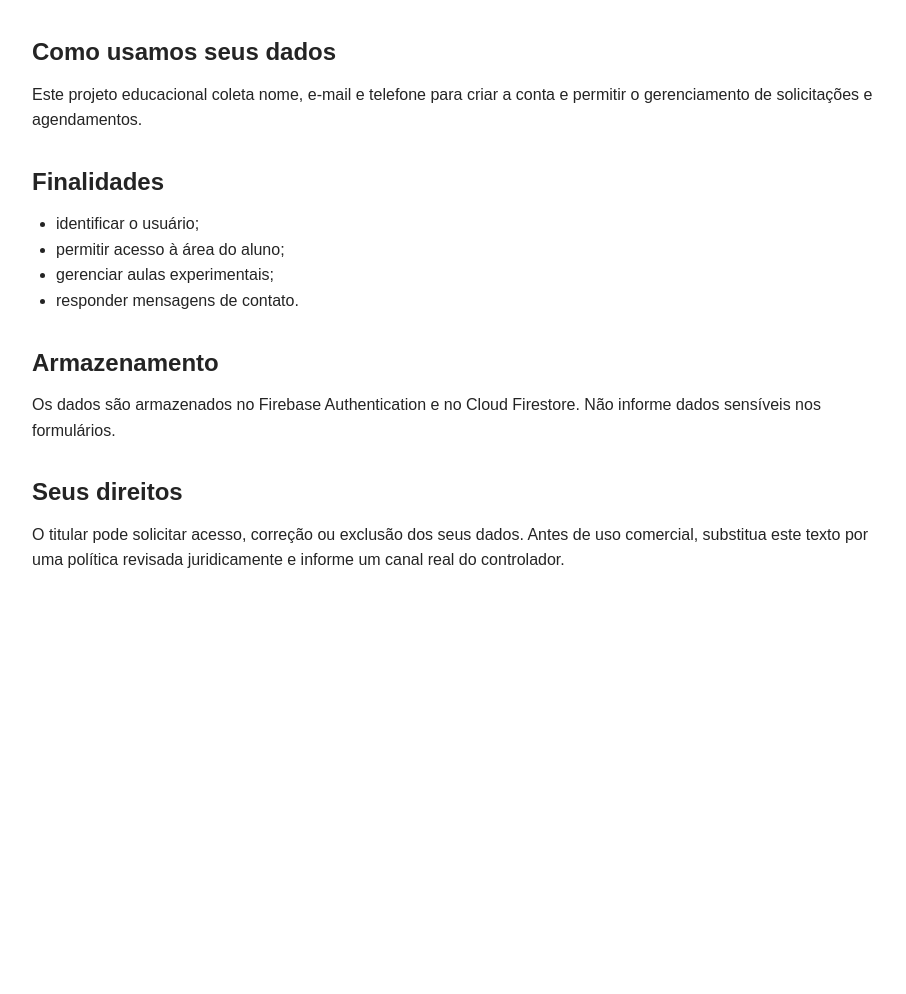
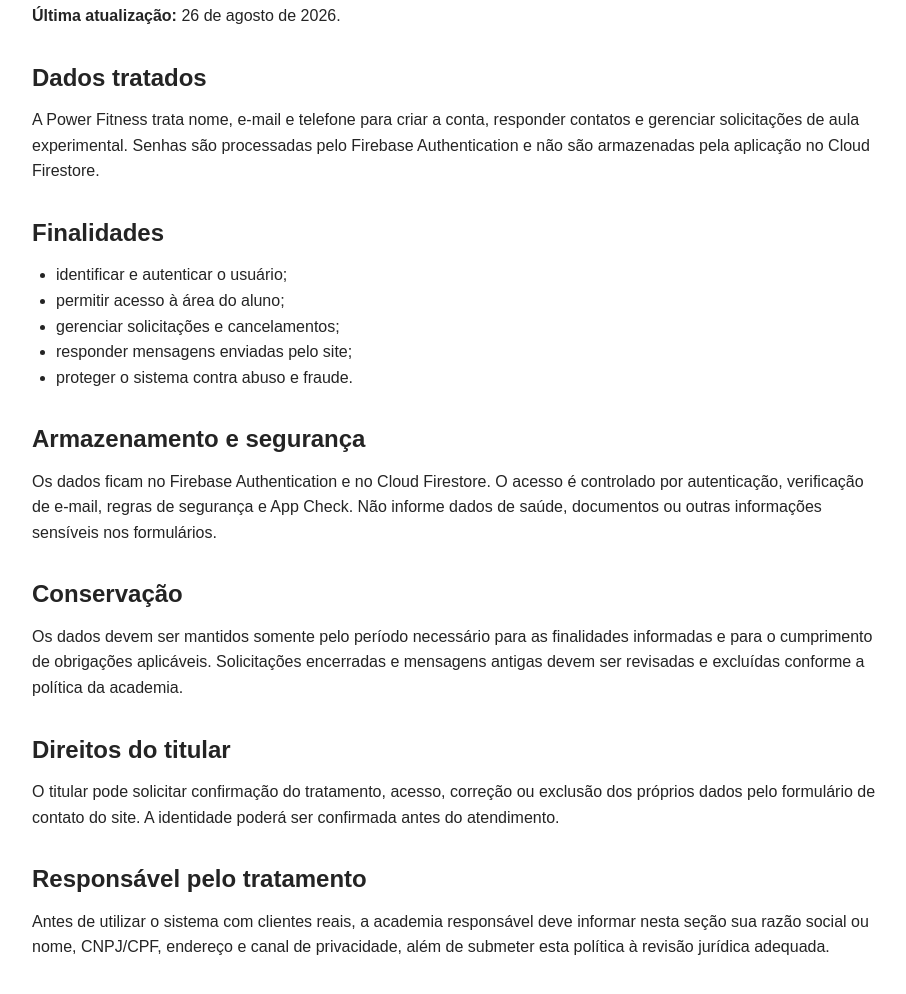
Before and after one commit to allander09/academia-power-fitness, a website: page html/privacidade.html in a window 1280 px wide. Shown: the part 148-1142 px from the top of the page, without its empty margins (183-1089 px from the left). Before the commit the page ends 800 px from the top, so only its background shows below. Drawn offline with Linux system fonts and the light colour scheme.

Commit message:
Power Fitness 2.2: atualiza html/privacidade.html

```diff
--- a/html/privacidade.html
+++ b/html/privacidade.html
@@ -2,17 +2,28 @@
 <html lang="pt-BR">
 <head>
   <meta charset="UTF-8"><meta name="viewport" content="width=device-width, initial-scale=1.0">
+  <meta name="description" content="Política de Privacidade da Power Fitness.">
+  <meta name="robots" content="noindex">
   <title>Política de Privacidade | Power Fitness</title>
+  <link rel="icon" href="../assets/favicon.svg" type="image/svg+xml">
   <link rel="stylesheet" href="../css/style.css">
 </head>
 <body>
   <header class="cabecalho-interno"><h1>Política de Privacidade</h1><a href="index.html">← Voltar</a></header>
   <main class="container pagina-texto">
-    <h2>Como usamos seus dados</h2>
-    <p>Este projeto educacional coleta nome, e-mail e telefone para criar a conta e permitir o gerenciamento de solicitações e agendamentos.</p>
-    <h2>Finalidades</h2><ul><li>identificar o usuário;</li><li>permitir acesso à área do aluno;</li><li>gerenciar aulas experimentais;</li><li>responder mensagens de contato.</li></ul>
-    <h2>Armazenamento</h2><p>Os dados são armazenados no Firebase Authentication e no Cloud Firestore. Não informe dados sensíveis nos formulários.</p>
-    <h2>Seus direitos</h2><p>O titular pode solicitar acesso, correção ou exclusão dos seus dados. Antes de uso comercial, substitua este texto por uma política revisada juridicamente e informe um canal real do controlador.</p>
+    <p><strong>Última atualização:</strong> 26 de agosto de 2026.</p>
+    <h2>Dados tratados</h2>
+    <p>A Power Fitness trata nome, e-mail e telefone para criar a conta, responder contatos e gerenciar solicitações de aula experimental. Senhas são processadas pelo Firebase Authentication e não são armazenadas pela aplicação no Cloud Firestore.</p>
+    <h2>Finalidades</h2>
+    <ul><li>identificar e autenticar o usuário;</li><li>permitir acesso à área do aluno;</li><li>gerenciar solicitações e cancelamentos;</li><li>responder mensagens enviadas pelo site;</li><li>proteger o sistema contra abuso e fraude.</li></ul>
+    <h2>Armazenamento e segurança</h2>
+    <p>Os dados ficam no Firebase Authentication e no Cloud Firestore. O acesso é controlado por autenticação, verificação de e-mail, regras de segurança e App Check. Não informe dados de saúde, documentos ou outras informações sensíveis nos formulários.</p>
+    <h2>Conservação</h2>
+    <p>Os dados devem ser mantidos somente pelo período necessário para as finalidades informadas e para o cumprimento de obrigações aplicáveis. Solicitações encerradas e mensagens antigas devem ser revisadas e excluídas conforme a política da academia.</p>
+    <h2>Direitos do titular</h2>
+    <p>O titular pode solicitar confirmação do tratamento, acesso, correção ou exclusão dos próprios dados pelo formulário de contato do site. A identidade poderá ser confirmada antes do atendimento.</p>
+    <h2>Responsável pelo tratamento</h2>
+    <p>Antes de utilizar o sistema com clientes reais, a academia responsável deve informar nesta seção sua razão social ou nome, CNPJ/CPF, endereço e canal de privacidade, além de submeter esta política à revisão jurídica adequada.</p>
   </main>
 </body>
 </html>
```
